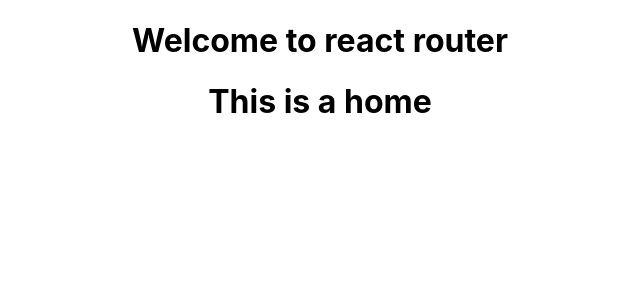
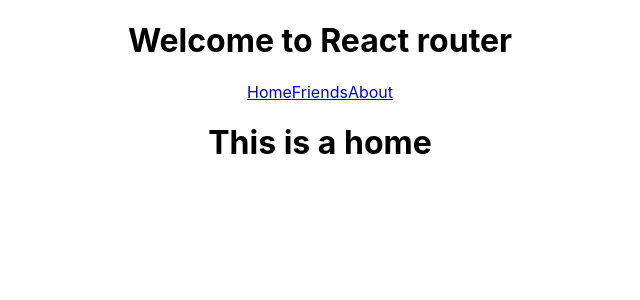
Before and after one commit to adir-jscode/react-router, a React (Create React App) app: page / in a window 1280 px wide. Shown: the top 300 px of the page, without its empty margins (320-960 px from the left). Built offline with nearby package versions, Linux system fonts and the light colour scheme.

Commit message:
use link to not reload pages

```diff
--- a/src/App.js
+++ b/src/App.js
@@ -5,11 +5,12 @@
 import Friends from './Components/Friends/Friends';
 import About from './Components/About/About';
 import NotFound from './Components/NotFound/NotFound';
+import Header from './Components/Header/Header';
 
 function App() {
   return (
     <div className="App">
-      <h1>Welcome to react router</h1>
+      <Header></Header>
       <Routes>
         <Route path="/" element={<Home></Home>} ></Route>
         <Route path="/friends" element={<Friends></Friends>}></Route>
--- /dev/null
+++ b/src/Components/Header/Header.js
@@ -0,0 +1,16 @@
+import React from 'react';
+import { Link } from 'react-router-dom';
+const Header = () => {
+    return (
+        <div>
+            <h1>Welcome to React router</h1>
+            <nav>
+                <Link to="/" >Home</Link>
+                <Link to="/friends">Friends</Link>
+                <Link to="/about">About</Link>
+            </nav>
+        </div>
+    );
+};
+
+export default Header;
```
